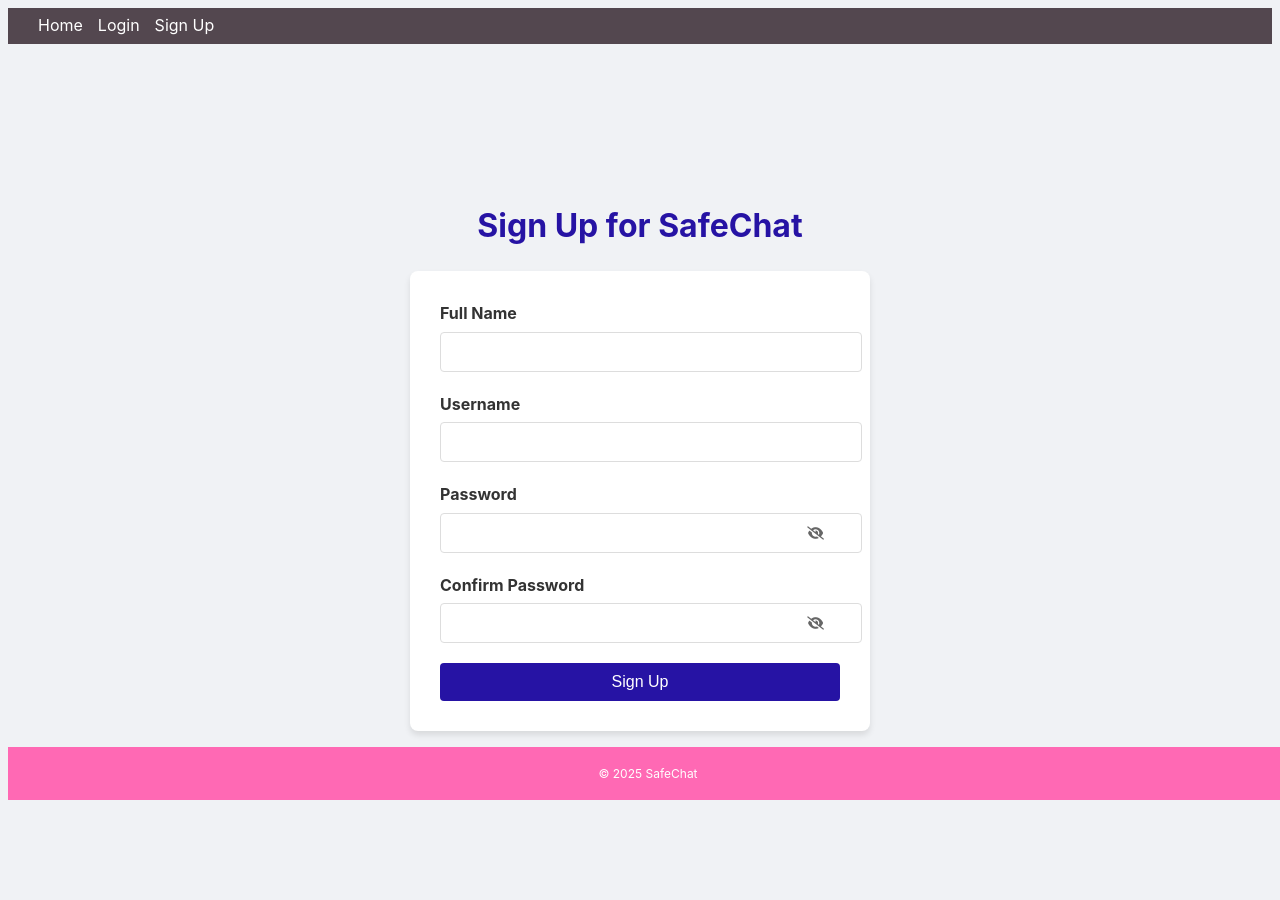
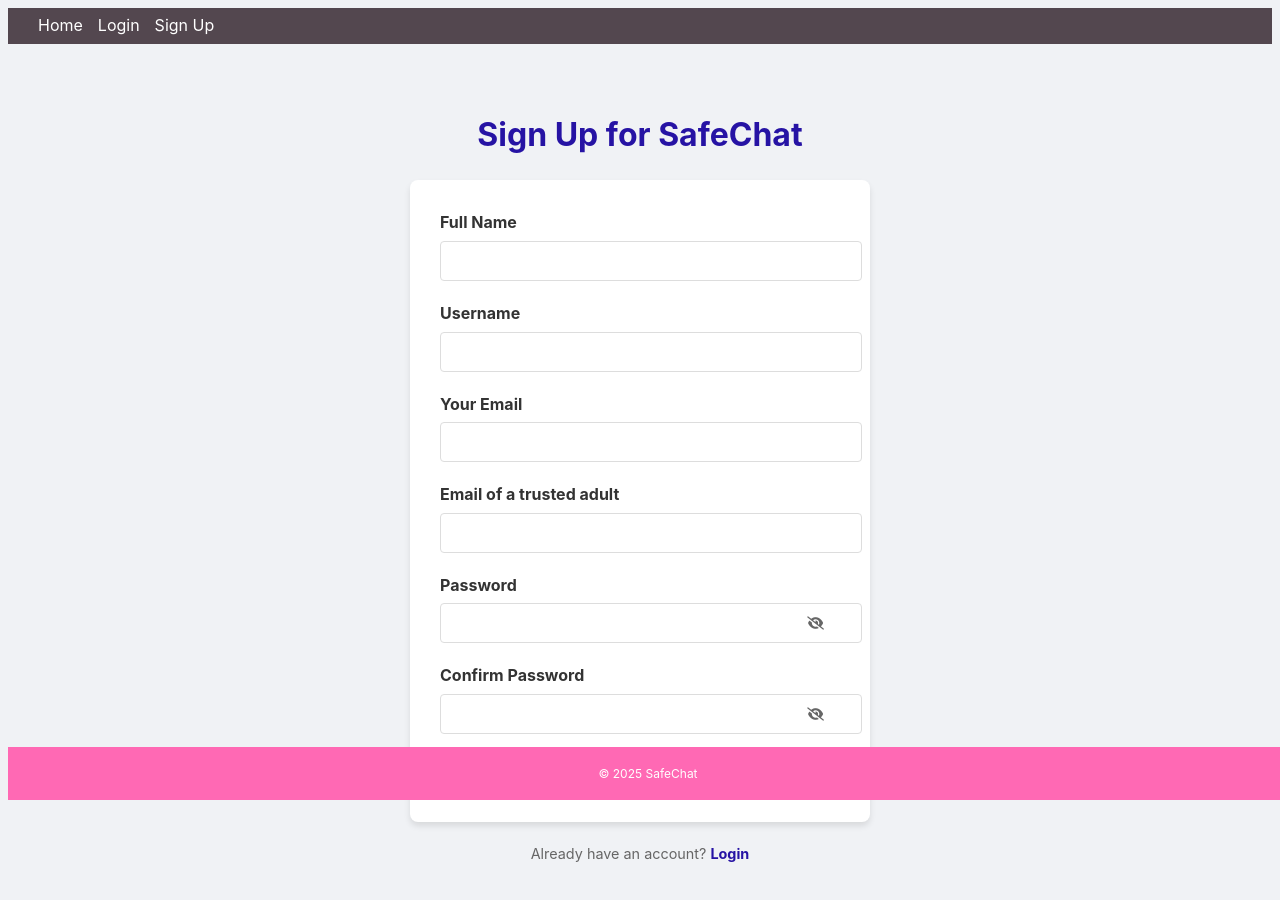
Before and after one commit to RomiPolaczek/BeSafeHackathon2025, a React (Vite) app in the folder client/: page /signup in a window 1280 px wide. Shown: the top 900 px of the page. Built offline with nearby package versions, Linux system fonts and the light colour scheme.

Commit message:
signUp+safety email

```diff
--- a/client/src/pages/SignUp/SignUpPage.jsx
+++ b/client/src/pages/SignUp/SignUpPage.jsx
@@ -8,6 +8,8 @@ const SignUpPage = () => {
   const { register } = useAuth();
   const [fullName, setFullName] = useState('');
   const [username, setUsername] = useState('');
+  const [email, setEmail] = useState('');
+  const [securityEmail, setSecurityEmail] = useState('');
   const [password, setPassword] = useState('');
   const [confirmPassword, setConfirmPassword] = useState('');
   const [showPassword, setShowPassword] = useState(false);
@@ -26,8 +28,21 @@ const SignUpPage = () => {
       return;
     }
 
+    const emailRegex = /^[^\s@]+@[^\s@]+\.[^\s@]+$/;
+    if (!emailRegex.test(email) || !emailRegex.test(securityEmail)) {
+      setError('Please enter valid email addresses');
+      setIsSubmitting(false);
+      return;
+    }
+
+    if (email === securityEmail) {
+      setError('The security email must be different from your primary email');
+      setIsSubmitting(false);
+      return;
+    }
+
     try {
-      const success = await register(username, password, fullName);
+      const success = await register(username, password, fullName, email, securityEmail);
       if (success) {
         navigate('/main');
       } else {
@@ -63,6 +78,28 @@ const SignUpPage = () => {
             className={styles.input}
             value={username}
             onChange={(e) => setUsername(e.target.value)}
+            required
+          />
+        </div>
+        <div className={styles.inputGroup}>
+          <label htmlFor="email" className={styles.label}>Your Email</label>
+          <input
+            id="email"
+            type="email"
+            className={styles.input}
+            value={email}
+            onChange={(e) => setEmail(e.target.value)}
+            required
+          />
+        </div>
+        <div className={styles.inputGroup}>
+          <label htmlFor="securityEmail" className={styles.label}>Email of a trusted adult</label>
+          <input
+            id="securityEmail"
+            type="email"
+            className={styles.input}
+            value={securityEmail}
+            onChange={(e) => setSecurityEmail(e.target.value)}
             required
           />
         </div>
```
